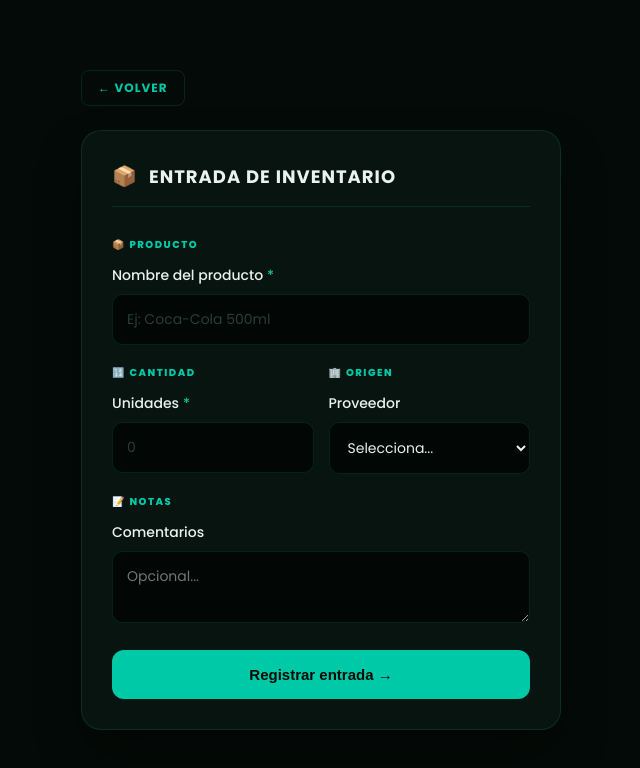
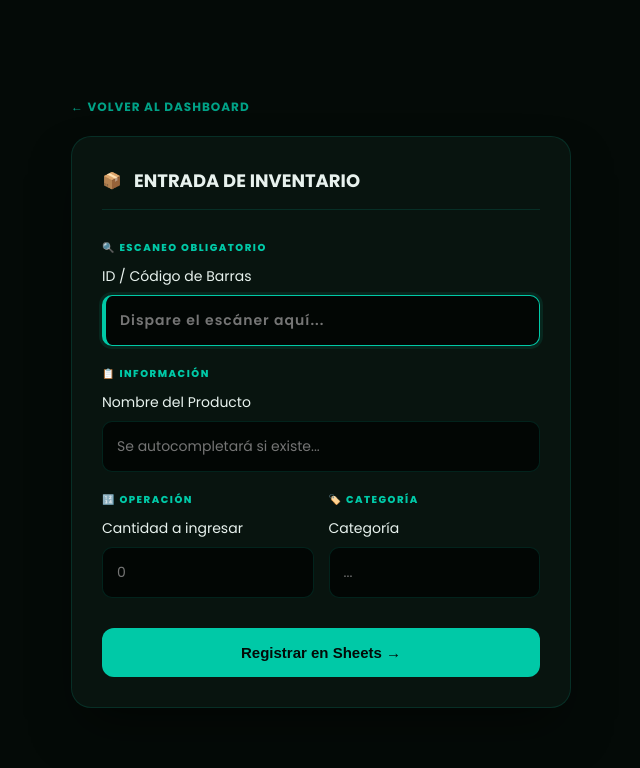
Before and after one commit to Andrey-Figueroa/QuetzalSystem, a plain HTML site: page entrada-inventario.html in a window 1280 px wide. Shown: the whole page, without its empty margins (319-959 px from the left). Drawn offline with Linux system fonts and the light colour scheme.

Commit message:
Update entrada-inventario.html layout and styles

```diff
--- a/entrada-inventario.html
+++ b/entrada-inventario.html
@@ -31,34 +31,22 @@
     padding: 20px;
   }
 
-  .form-container {
-    width: 100%;
-    max-width: 480px;
-  }
+  .form-container { width: 100%; max-width: 500px; }
 
-  /* Botón Volver estilo Ghost */
   .btn-volver {
     display: inline-flex;
     align-items: center;
-    background: none;
-    border: 1px solid var(--border);
     color: var(--teal);
-    padding: 8px 16px;
-    border-radius: 8px;
+    text-decoration: none;
     font-size: 12px;
     font-weight: 700;
-    text-decoration: none;
-    margin-bottom: 24px;
-    transition: all 0.2s;
+    margin-bottom: 20px;
     text-transform: uppercase;
     letter-spacing: 1px;
+    opacity: 0.8;
   }
-  .btn-volver:hover {
-    background: var(--teal-dim);
-    border-color: var(--teal);
-  }
+  .btn-volver:hover { opacity: 1; }
 
-  /* Tarjeta de Formulario */
   .card {
     background: var(--card-bg);
     border: 1px solid var(--border);
@@ -75,40 +63,24 @@
     border-bottom: 1px solid var(--border);
     padding-bottom: 15px;
   }
-  .card-header span { font-size: 20px; }
-  .card-header h2 {
-    font-size: 18px;
-    font-weight: 700;
-    text-transform: uppercase;
-    letter-spacing: 1px;
-    color: var(--white);
-  }
-
-  /* Etiquetas y Grupos */
-  .form-group { margin-bottom: 20px; }
 
   .section-label {
-    display: flex;
-    align-items: center;
-    gap: 8px;
     color: var(--teal);
     font-size: 10px;
     font-weight: 800;
     text-transform: uppercase;
     letter-spacing: 1.5px;
-    margin-bottom: 12px;
+    margin-bottom: 10px;
   }
 
-  .field-label {
+  .form-group { margin-bottom: 20px; }
+
+  label {
     display: block;
     font-size: 14px;
-    font-weight: 500;
     margin-bottom: 8px;
-    color: var(--white);
   }
-  .field-label span { color: var(--teal); margin-left: 4px; }
 
-  /* Inputs y Selects */
   input, select, textarea {
     width: 100%;
     background: var(--input-bg);
@@ -118,16 +90,20 @@
     color: var(--white);
     font-family: var(--sans);
     font-size: 14px;
-    transition: all 0.2s ease;
   }
 
-  input:focus, select:focus {
+  input:focus {
     outline: none;
     border-color: var(--teal);
-    box-shadow: 0 0 0 4px var(--teal-dim);
+    box-shadow: 0 0 0 3px var(--teal-dim);
   }
 
-  input::placeholder { color: #2a3d34; }
+  /* Estilo para el input de escáner */
+  .scanner-input {
+    border-left: 4px solid var(--teal);
+    font-weight: 600;
+    letter-spacing: 1px;
+  }
 
   .row {
     display: grid;
@@ -135,7 +111,6 @@
     gap: 15px;
   }
 
-  /* Botón de Envío Neón */
   .btn-submit {
     width: 100%;
     background: var(--teal);
@@ -146,82 +121,95 @@
     font-size: 15px;
     font-weight: 700;
     cursor: pointer;
-    display: flex;
-    align-items: center;
-    justify-content: center;
-    gap: 8px;
+    transition: all 0.3s;
     margin-top: 10px;
-    transition: all 0.3s;
   }
 
   .btn-submit:hover {
     background: #00ebd3;
     transform: translateY(-2px);
-    box-shadow: 0 10px 20px rgba(0, 201, 167, 0.2);
   }
 
+  .status-tag {
+    font-size: 11px;
+    padding: 4px 8px;
+    border-radius: 4px;
+    margin-top: 8px;
+    display: none; /* Se activa con JS */
+  }
 </style>
 </head>
 <body>
 
 <div class="form-container">
-
-  <a href="index.html" class="btn-volver">
-    ← Volver
-  </a>
+  <a href="index.html" class="btn-volver">← Volver al Dashboard</a>
 
   <div class="card">
     <div class="card-header">
       <span>📦</span>
-      <h2>Entrada de Inventario</h2>
+      <h2 style="font-size: 18px; text-transform: uppercase;">Entrada de Inventario</h2>
     </div>
 
     <form id="entradaForm">
 
       <div class="form-group">
-        <div class="section-label">📦 Producto</div>
-        <label class="field-label">Nombre del producto<span>*</span></label>
-        <input type="text" placeholder="Ej: Coca-Cola 500ml" required>
+        <div class="section-label">🔍 Escaneo Obligatorio</div>
+        <label>ID / Código de Barras</label>
+        <input type="text" id="id_producto" class="scanner-input" placeholder="Dispare el escáner aquí..." autofocus required>
+        <div id="status" class="status-tag" style="background: var(--teal-dim); color: var(--teal);">
+          Producto reconocido
+        </div>
+      </div>
+
+      <div class="form-group">
+        <div class="section-label">📋 Información</div>
+        <label>Nombre del Producto</label>
+        <input type="text" id="nombre" placeholder="Se autocompletará si existe..." readonly>
       </div>
 
       <div class="row">
         <div class="form-group">
-          <div class="section-label">🔢 Cantidad</div>
-          <label class="field-label">Unidades<span>*</span></label>
-          <input type="number" placeholder="0" min="1" required>
+          <div class="section-label">🔢 Operación</div>
+          <label>Cantidad a ingresar</label>
+          <input type="number" id="stock_actual" placeholder="0" min="1" required>
         </div>
 
         <div class="form-group">
-          <div class="section-label">🏢 Origen</div>
-          <label class="field-label">Proveedor</label>
-          <select>
-            <option value="">Selecciona...</option>
-            <option value="pali">Pali</option>
-            <option value="cefa">CEFA</option>
-            <option value="dos_pinos">Dos Pinos</option>
-          </select>
+          <div class="section-label">🏷️ Categoría</div>
+          <label>Categoría</label>
+          <input type="text" id="categoria" placeholder="..." readonly>
         </div>
       </div>
 
-      <div class="form-group">
-        <div class="section-label">📝 Notas</div>
-        <label class="field-label">Comentarios</label>
-        <textarea rows="2" placeholder="Opcional..."></textarea>
-      </div>
-
-      <button type="submit" class="btn-submit">
-        Registrar entrada →
-      </button>
-
+      <button type="submit" class="btn-submit">Registrar en Sheets →</button>
     </form>
   </div>
 </div>
 
 <script>
-  // Prevención de envío para pruebas
+  const barcodeInput = document.getElementById('id_producto');
+  const cantidadInput = document.getElementById('stock_actual');
+
+  // El escáner suele enviar un "Enter" al final del código
+  barcodeInput.addEventListener('keypress', function(e) {
+    if (e.key === 'Enter') {
+      e.preventDefault();
+      // Aquí el cursor salta a cantidad automáticamente
+      cantidadInput.focus();
+
+      // Simulación de búsqueda (aquí llamarías a n8n en el futuro)
+      document.getElementById('status').style.display = 'inline-block';
+      console.log("Código escaneado: " + this.value);
+    }
+  });
+
   document.getElementById('entradaForm').addEventListener('submit', (e) => {
     e.preventDefault();
-    console.log("Datos listos para enviar a n8n");
+    alert('Enviando datos a n8n...');
+    // Aquí puedes resetear el formulario y volver el foco al código de barras
+    e.target.reset();
+    barcodeInput.focus();
+    document.getElementById('status').style.display = 'none';
   });
 </script>
 
```
